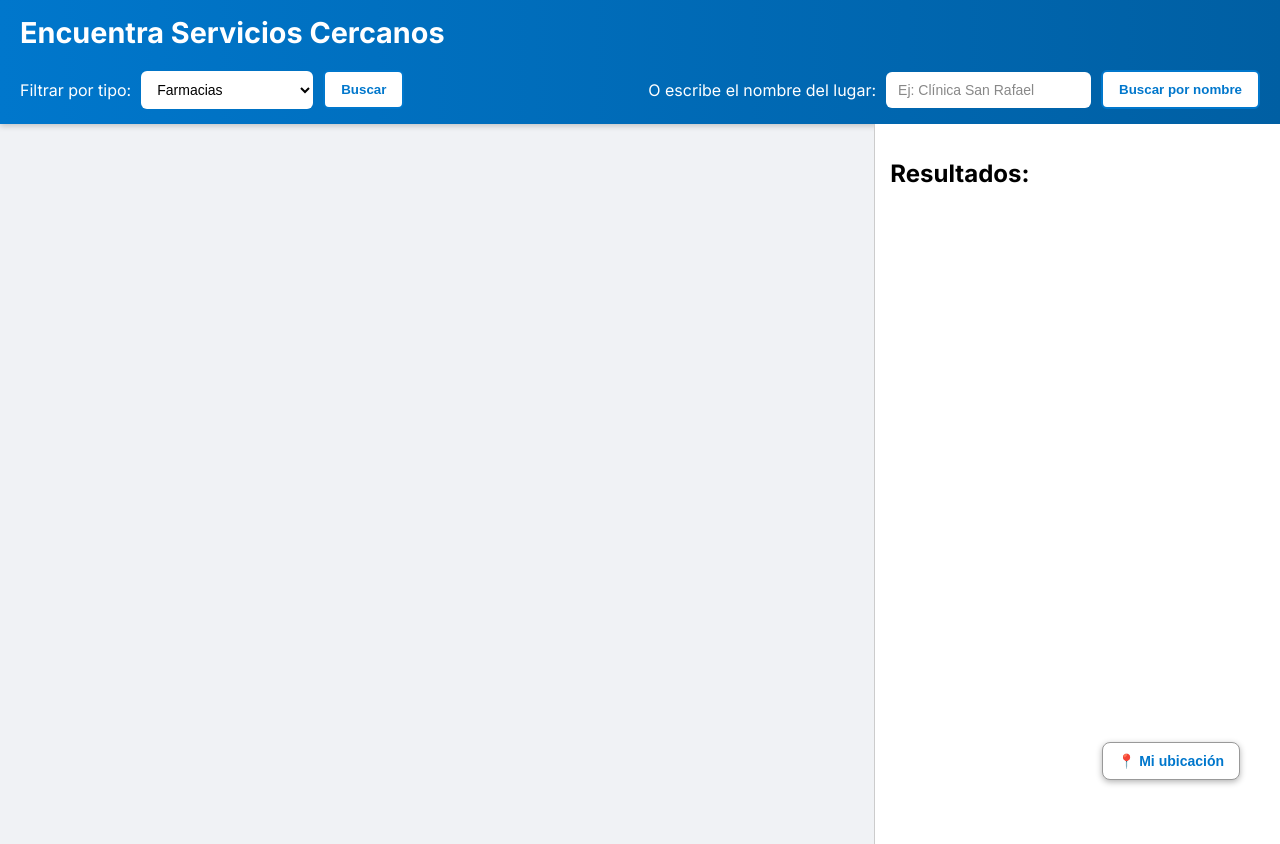
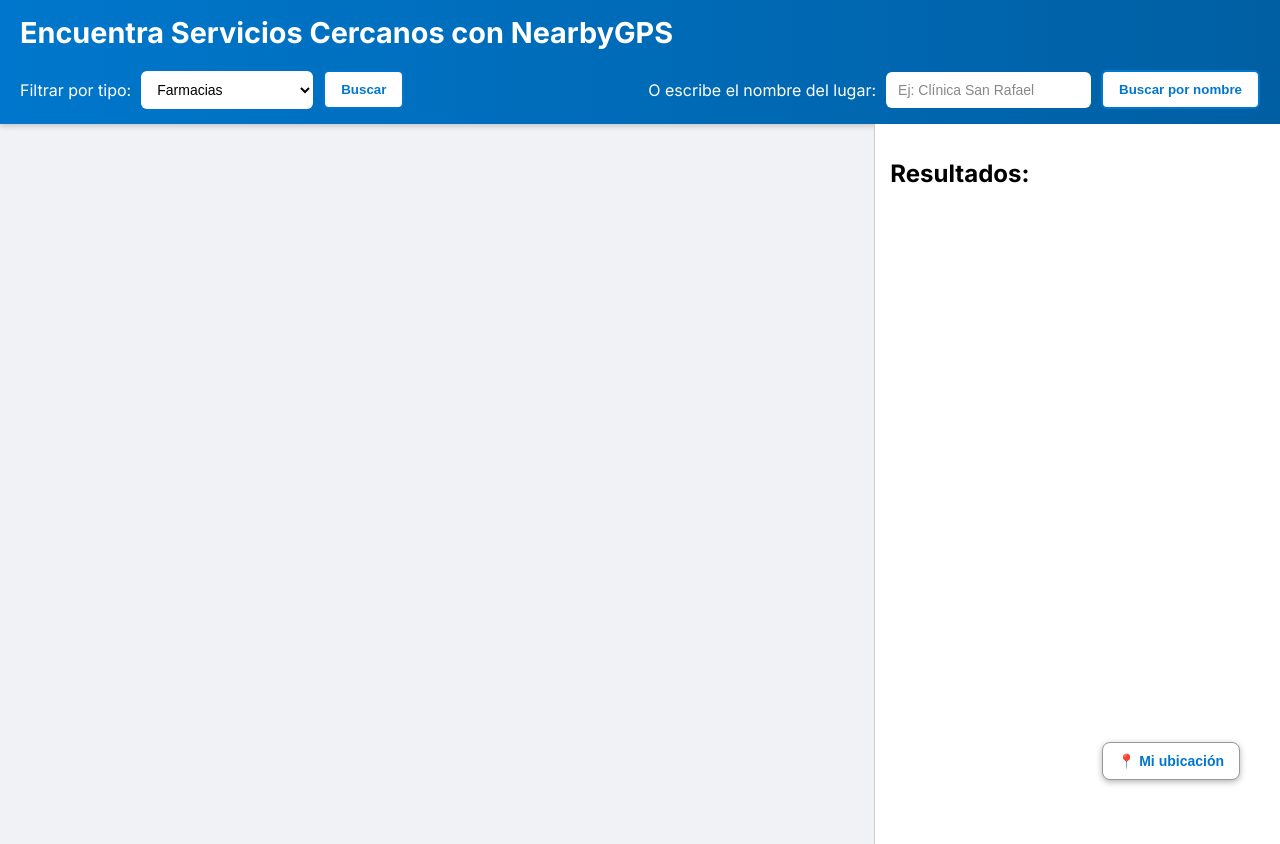
Before and after one commit to bttopeek/NearbyGPS, a plain HTML site: page index.html in a window 1280 px wide. Drawn offline with Linux system fonts and the light colour scheme; some packages are replaced by stand-ins of ours.

Commit message:
Update index.html

```diff
--- a/index.html
+++ b/index.html
@@ -2,7 +2,7 @@
 <html lang="es">
 <head>
   <meta charset="UTF-8">
-  <title>Localizador de Servicios Cercanos</title>
+  <title>NearbyGPS</title>
   <link rel="icon" href="https://cdn-icons-png.flaticon.com/512/854/854878.png" type="image/png">
   <link href="https://fonts.googleapis.com/css2?family=Inter:wght@400;600;700&display=swap" rel="stylesheet">
   <link rel="stylesheet" href="style.css">
@@ -10,7 +10,7 @@
 </head>
 <body>
   <header>
-    <h1>Encuentra Servicios Cercanos</h1>
+    <h1>Encuentra Servicios Cercanos con NearbyGPS</h1>
 
     <div class="filtros">
       <label for="service-type">Filtrar por tipo:</label>
```
